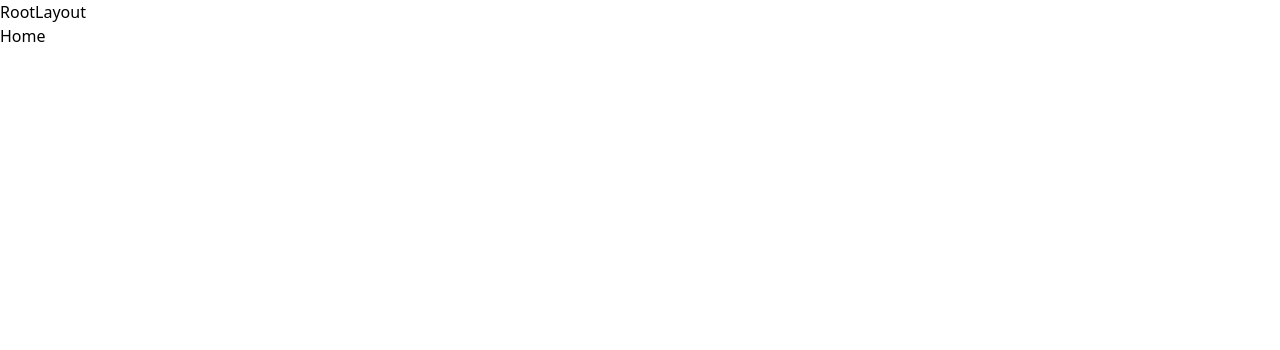
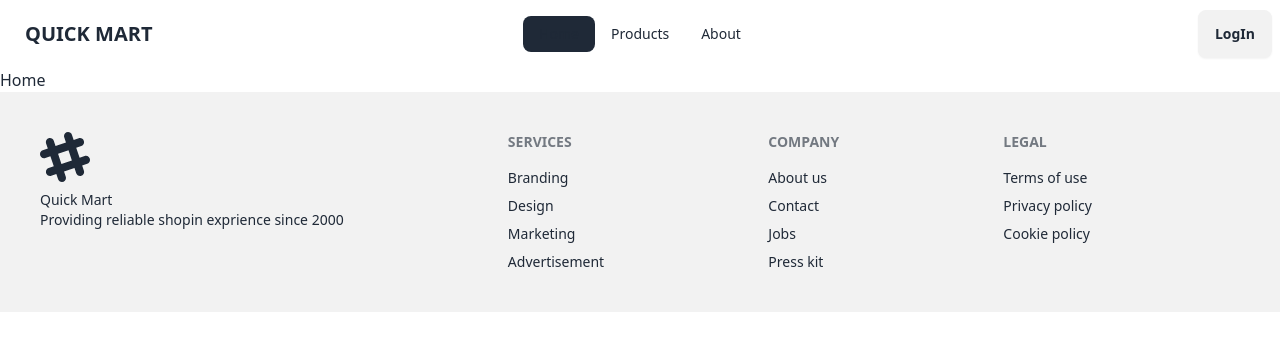
Before and after one commit to omarfaruktaj/Quick-Mart, a React (Vite) app: page / in a window 1280 px wide. Shown: the top 350 px of the page. Built offline with nearby package versions, Linux system fonts and the light colour scheme.

Commit message:
Navbar and footer added

```diff
--- a/package.json
+++ b/package.json
@@ -24,6 +24,7 @@
     "@typescript-eslint/parser": "^7.2.0",
     "@vitejs/plugin-react": "^4.2.1",
     "autoprefixer": "^10.4.19",
+    "daisyui": "^4.11.1",
     "eslint": "^8.57.0",
     "eslint-plugin-react-hooks": "^4.6.0",
     "eslint-plugin-react-refresh": "^0.4.6",
--- a/src/app/root/home.tsx
+++ b/src/app/root/home.tsx
@@ -1,5 +1,3 @@
-import React from "react";
-
 export default function Home() {
   return <div>Home</div>;
 }
--- a/src/app/root/layout.tsx
+++ b/src/app/root/layout.tsx
@@ -1,10 +1,13 @@
 import { Outlet } from "react-router-dom";
+import Navbar from "../../components/layout/navbar";
+import Footer from "../../components/layout/footer";
 
 export default function RootLayout() {
   return (
     <div>
-      RootLayout
+      <Navbar />
       <Outlet />
+      <Footer />
     </div>
   );
 }
--- /dev/null
+++ b/src/components/layout/footer.tsx
@@ -0,0 +1,44 @@
+export default function Footer() {
+  return (
+    <footer className="footer p-10 bg-base-200 text-base-content">
+      <aside>
+        <svg
+          width="50"
+          height="50"
+          viewBox="0 0 24 24"
+          xmlns="http://www.w3.org/2000/svg"
+          fillRule="evenodd"
+          clipRule="evenodd"
+          className="fill-current"
+        >
+          <path d="M22.672 15.226l-2.432.811.841 2.515c.33 1.019-.209 2.127-1.23 2.456-1.15.325-2.148-.321-2.463-1.226l-.84-2.518-5.013 1.677.84 2.517c.391 1.203-.434 2.542-1.831 2.542-.88 0-1.601-.564-1.86-1.314l-.842-2.516-2.431.809c-1.135.328-2.145-.317-2.463-1.229-.329-1.018.211-2.127 1.231-2.456l2.432-.809-1.621-4.823-2.432.808c-1.355.384-2.558-.59-2.558-1.839 0-.817.509-1.582 1.327-1.846l2.433-.809-.842-2.515c-.33-1.02.211-2.129 1.232-2.458 1.02-.329 2.13.209 2.461 1.229l.842 2.515 5.011-1.677-.839-2.517c-.403-1.238.484-2.553 1.843-2.553.819 0 1.585.509 1.85 1.326l.841 2.517 2.431-.81c1.02-.33 2.131.211 2.461 1.229.332 1.018-.21 2.126-1.23 2.456l-2.433.809 1.622 4.823 2.433-.809c1.242-.401 2.557.484 2.557 1.838 0 .819-.51 1.583-1.328 1.847m-8.992-6.428l-5.01 1.675 1.619 4.828 5.011-1.674-1.62-4.829z"></path>
+        </svg>
+        <p>
+          Quick Mart
+          <br />
+          Providing reliable shopin exprience since 2000
+        </p>
+      </aside>
+      <nav>
+        <h6 className="footer-title">Services</h6>
+        <a className="link link-hover">Branding</a>
+        <a className="link link-hover">Design</a>
+        <a className="link link-hover">Marketing</a>
+        <a className="link link-hover">Advertisement</a>
+      </nav>
+      <nav>
+        <h6 className="footer-title">Company</h6>
+        <a className="link link-hover">About us</a>
+        <a className="link link-hover">Contact</a>
+        <a className="link link-hover">Jobs</a>
+        <a className="link link-hover">Press kit</a>
+      </nav>
+      <nav>
+        <h6 className="footer-title">Legal</h6>
+        <a className="link link-hover">Terms of use</a>
+        <a className="link link-hover">Privacy policy</a>
+        <a className="link link-hover">Cookie policy</a>
+      </nav>
+    </footer>
+  );
+}
--- /dev/null
+++ b/src/components/layout/navbar.tsx
@@ -0,0 +1,84 @@
+import { NavLink } from "react-router-dom";
+
+interface Routes {
+  path: string;
+  label: string;
+}
+export default function Navbar() {
+  const routes: Routes[] = [
+    {
+      path: "/",
+      label: "Home",
+    },
+    {
+      path: "products",
+      label: "Products",
+    },
+    {
+      path: "about",
+      label: "About",
+    },
+  ];
+
+  return (
+    <div className="navbar bg-base-100">
+      <div className="navbar-start">
+        <div className="dropdown">
+          <div tabIndex={0} role="button" className="btn btn-ghost lg:hidden">
+            <svg
+              xmlns="http://www.w3.org/2000/svg"
+              className="h-5 w-5"
+              fill="none"
+              viewBox="0 0 24 24"
+              stroke="currentColor"
+            >
+              <path
+                strokeLinecap="round"
+                strokeLinejoin="round"
+                strokeWidth="2"
+                d="M4 6h16M4 12h8m-8 6h16"
+              />
+            </svg>
+          </div>
+          <ul
+            tabIndex={0}
+            className="menu menu-sm dropdown-content mt-3 z-[1] p-2 shadow bg-base-100 rounded-box w-52"
+          >
+            {routes.map(({ path, label }) => (
+              <li key={path}>
+                <NavLink
+                  className={({ isActive, isPending }) =>
+                    isActive ? "bg-gray-800" : isPending ? "" : ""
+                  }
+                  to={path}
+                >
+                  {label}
+                </NavLink>
+              </li>
+            ))}
+          </ul>
+        </div>
+        <a className="btn btn-ghost text-xl">QUICK MART</a>
+      </div>
+      <div className="navbar-center hidden lg:flex">
+        <ul className="menu menu-horizontal px-1">
+          {routes.map(({ path, label }) => (
+            <li key={path}>
+              <NavLink
+                className={({ isActive, isPending }) =>
+                  isActive ? "bg-gray-800" : isPending ? "" : ""
+                }
+                to={path}
+              >
+                {label}
+              </NavLink>
+            </li>
+          ))}
+        </ul>
+      </div>
+      <div className="navbar-end">
+        <a className="btn">LogIn</a>
+      </div>
+    </div>
+  );
+}
--- a/tailwind.config.js
+++ b/tailwind.config.js
@@ -1,8 +1,10 @@
 /** @type {import('tailwindcss').Config} */
+import daisyui from "daisyui";
+
 export default {
   content: ["./index.html", "./src/**/*.{js,ts,jsx,tsx}"],
   theme: {
     extend: {},
   },
-  plugins: [],
+  plugins: [daisyui],
 };
```
Also changed, not shown: 1 other file (tests, documents, lock files or other folders).
